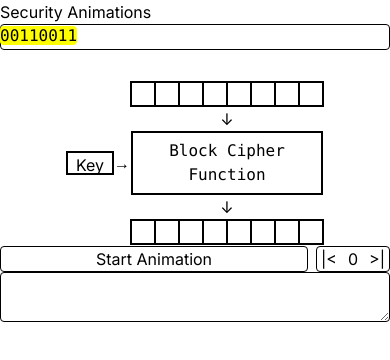
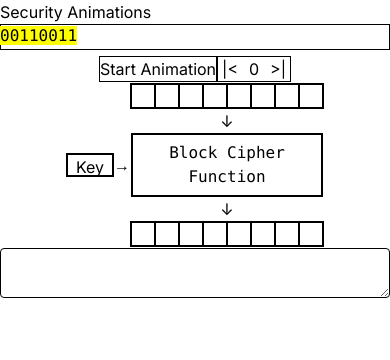
Before and after one commit to jmxor/cm3203-website, a Next.js app: page /symmetric-cryptography/block-ciphers/modes/ecb in a window 390 px wide. Shown: the top 360 px of the page. Built offline with nearby package versions, Linux system fonts and the light colour scheme.

Commit message:
Refactor all pages to use AnimationContainer.tsx

```diff
--- a/src/Components/FlowControl.tsx
+++ b/src/Components/AnimationFlowControl.tsx
@@ -1,19 +1,22 @@
+import {useState} from "react";
+
 interface FlowControlProps {
   animationStep: number,
-  animationInProgress: boolean,
   startAnimation: () => void,
   stepForward: () => void,
   stepBackward: () => void;
 }
 
-export default function FlowControl(props: FlowControlProps) {
-  const {animationStep, animationInProgress, startAnimation, stepForward, stepBackward} = props;
+export default function AnimationFlowControl(props: FlowControlProps) {
+  const {animationStep, startAnimation, stepForward, stepBackward} = props;
+
+  const [animationInProgress, setAnimationInProgress] = useState(false);
 
   // TODO: add proper flow control icons
   // TODO: add disabled styling for buttons
   return (
     <div className="w-full flex gap-2 justify-center">
-      <button className="border border-black rounded grow" onClick={startAnimation} >
+      <button className="border border-black rounded grow" onClick={() => {startAnimation(); setAnimationInProgress(true)}} >
         Start Animation
       </button>
       <div className="flex border border-black rounded">
--- a/src/Components/AnimationInput.tsx
+++ b/src/Components/AnimationInput.tsx
@@ -16,6 +16,8 @@ export default function AnimationInput(props: AnimationInputProps) {
     const scrollHeight = textareaRef.current!.scrollHeight;
     textareaRef.current!.style.height = scrollHeight + 2 + "px"
   }, [textareaRef, value]);
+
+  // TODO: remove random extra bottom padding
 
   return (
     <div className="relative w-full">
--- a/src/Components/MainLayout.tsx
+++ b/src/Components/MainLayout.tsx
@@ -19,7 +19,7 @@ export default function MainLayout({
   return (
     <>
       <header className="h-12 border-b border-black">
-        <div className="flex h-full mx-auto px-2 items-center justify-between 2xl:container">
+        <div className="flex h-full mx-auto px-2 items-center justify-between xl:container">
           <div className="flex items-center">
             <div className="w-8 h-8 bg-black rounded"/>
             <h1 className="ml-2">Security Animations</h1>
@@ -31,9 +31,9 @@ export default function MainLayout({
         </div>
       </header>
 
-      <div className="relative w-full mx-auto lg:flex 2xl:container">
+      <div className="relative w-full mx-auto lg:flex xl:container">
         <Navbar isOpen={isOpen} />
-        <main className="px-2 py-1 sm:grow">
+        <main className="p-2 sm:grow">
           {children}
         </main>
       </div>
--- a/src/app/symmetric-cryptography/block-ciphers/des/function/page.tsx
+++ b/src/app/symmetric-cryptography/block-ciphers/des/function/page.tsx
@@ -1,17 +1,16 @@
 "use client"
 
+import AnimationContainer from "@/Components/AnimationContainer";
 import ExpansionAnimation from "@/Components/des-animations/ExpansionAnimation";
-import FlowControl from "@/Components/FlowControl";
+import AnimationFlowControl from "@/Components/AnimationFlowControl";
 import {useState} from "react";
 
 export default function DESFunctionPage() {
   const [animationStep, setAnimationStep] = useState(0);
-  const [animationInProgress, setAnimationInProgress] = useState(false);
   const [input, setInput] = useState('');
 
   function startAnimation() {
     setAnimationStep(0);
-    setAnimationInProgress(true)
   }
 
   function stepForward() {
@@ -20,12 +19,12 @@ export default function DESFunctionPage() {
 
   function stepBackward() {
     if (animationStep == 0) return;
-    setAnimationStep(animationStep + 1)
+    setAnimationStep(animationStep - 1)
   }
 
   return (
-    <>
-      <section className="w-full flex flex-col sm:w-1/3">
+    <section className="w-full flex flex-col sm:block">
+      <AnimationContainer>
         <textarea
           className="boxed resize-none"
           placeholder="00101001 ..."
@@ -34,17 +33,12 @@ export default function DESFunctionPage() {
           maxLength={32}
         />
 
-        <div className="w-full flex gap-2 justify-center">
-          <button className="border border-black rounded grow" onClick={startAnimation} >
-            Start Animation
-          </button>
-          <FlowControl
-            animationStep={animationStep}
-            animationInProgress={animationInProgress}
-            stepForward={stepForward}
-            stepBackward={stepBackward}
-          />
-        </div>
+        <AnimationFlowControl
+          animationStep={animationStep}
+          startAnimation={startAnimation}
+          stepForward={stepForward}
+          stepBackward={stepBackward}
+        />
 
         {/* Animation Section */}
         <ExpansionAnimation
@@ -52,7 +46,7 @@ export default function DESFunctionPage() {
           isExpanded={animationStep >= 1}
           isAnimating={animationStep >= 2}
         />
-      </section>
-    </>
+      </AnimationContainer>
+    </section>
   )
 }
--- a/src/app/symmetric-cryptography/block-ciphers/des/structure/page.tsx
+++ b/src/app/symmetric-cryptography/block-ciphers/des/structure/page.tsx
@@ -2,13 +2,12 @@
 
 import AnimationContainer from "@/Components/AnimationContainer";
 import PermutationAnimation from "@/Components/des-animations/PermutationAnimation";
-import FlowControl from "@/Components/FlowControl";
+import AnimationFlowControl from "@/Components/AnimationFlowControl";
 import {useState} from "react";
 import {AnimatePresence, motion} from "framer-motion";
 
 export default function DESCipherPage() {
   const [animationStep, setAnimationStep] = useState(0);
-  const [animationInProgress, setAnimationInProgress] = useState(false);
   const [input, setInput] = useState('1001101011111011110100100110100011001010100101001000101100111101');
   const [block, setBlock] = useState('');
   const [paddedBlock, setPaddedBlock] = useState('');
@@ -17,7 +16,6 @@ export default function DESCipherPage() {
   // calculate all blocks to be used in the animation
   const startAnimation = () => {
     setAnimationStep(0);
-    setAnimationInProgress(true);
     setBlock(input)
 
     let padBlock = input.padEnd(64, '0')
@@ -80,9 +78,8 @@ export default function DESCipherPage() {
           maxLength={64}
         />
 
-        <FlowControl
+        <AnimationFlowControl
           animationStep={animationStep}
-          animationInProgress={animationInProgress}
           startAnimation={startAnimation}
           stepForward={stepForward}
           stepBackward={stepBackward}
@@ -122,15 +119,13 @@ export default function DESCipherPage() {
                       )}
                     </div>
                   </motion.div>
-                  <div className="flex flex-col justify-center">
                   <motion.div
-                      className="w-24 border-2 border-black text-center font-mono"
+                    className="w-24 my-auto border-2 border-black text-center font-mono"
                     animate={{opacity: animationStep < 4 ? 0 : 1}}
                     initial={false}
                   >
                     Feistel Function
                   </motion.div>
-                  </div>
                 </motion.div>
               }
             {/*</AnimatePresence>*/}
--- a/src/app/symmetric-cryptography/block-ciphers/modes/ecb/page.tsx
+++ b/src/app/symmetric-cryptography/block-ciphers/modes/ecb/page.tsx
@@ -1,7 +1,8 @@
 "use client"
 
+import AnimationContainer from "@/Components/AnimationContainer";
 import AnimationInput from "@/Components/AnimationInput";
-import FlowControl from "@/Components/FlowControl";
+import AnimationFlowControl from "@/Components/AnimationFlowControl";
 import {useState} from "react";
 import {motion} from "framer-motion";
 
@@ -11,7 +12,9 @@ export default function ECBModePage() {
   const stepsPerBlock = 4;
 
   return (
-    <section className="w-full flex flex-col items-center sm:w-1/3">
+    <section className="w-full flex flex-col sm:block">
+      <AnimationContainer>
+
         <AnimationInput
          value={input}
          onChange={e => setInput(e.target.value)}
@@ -19,7 +22,12 @@ export default function ECBModePage() {
          highlightEnd={Math.floor(animationStep / stepsPerBlock) * 8 + 8}
         />
 
-      <br/>
+        <AnimationFlowControl
+          animationStep={animationStep}
+          startAnimation={() => {}}
+          stepForward={() => setAnimationStep(animationStep + 1)}
+          stepBackward={() => setAnimationStep(animationStep - 1)}
+        />
 
         <div className="w-full overflow-clip border border-transparent">
           <motion.div
@@ -41,18 +49,13 @@ export default function ECBModePage() {
           </motion.div>
         </div>
 
-      <FlowControl
-        animationStep={animationStep}
-        stepForward={() => setAnimationStep(animationStep + 1)}
-        stepBackward={() => setAnimationStep(animationStep - 1)} />
-
         <textarea
           className="w-full boxed"
           value={input.slice(0, Math.floor((animationStep + 1) / stepsPerBlock) * 8)}
           onChange={undefined}
           readOnly
         />
-
+      </AnimationContainer>
     </section>
   )
 }
```
Lines whose indentation alone changed are shown as unchanged.
